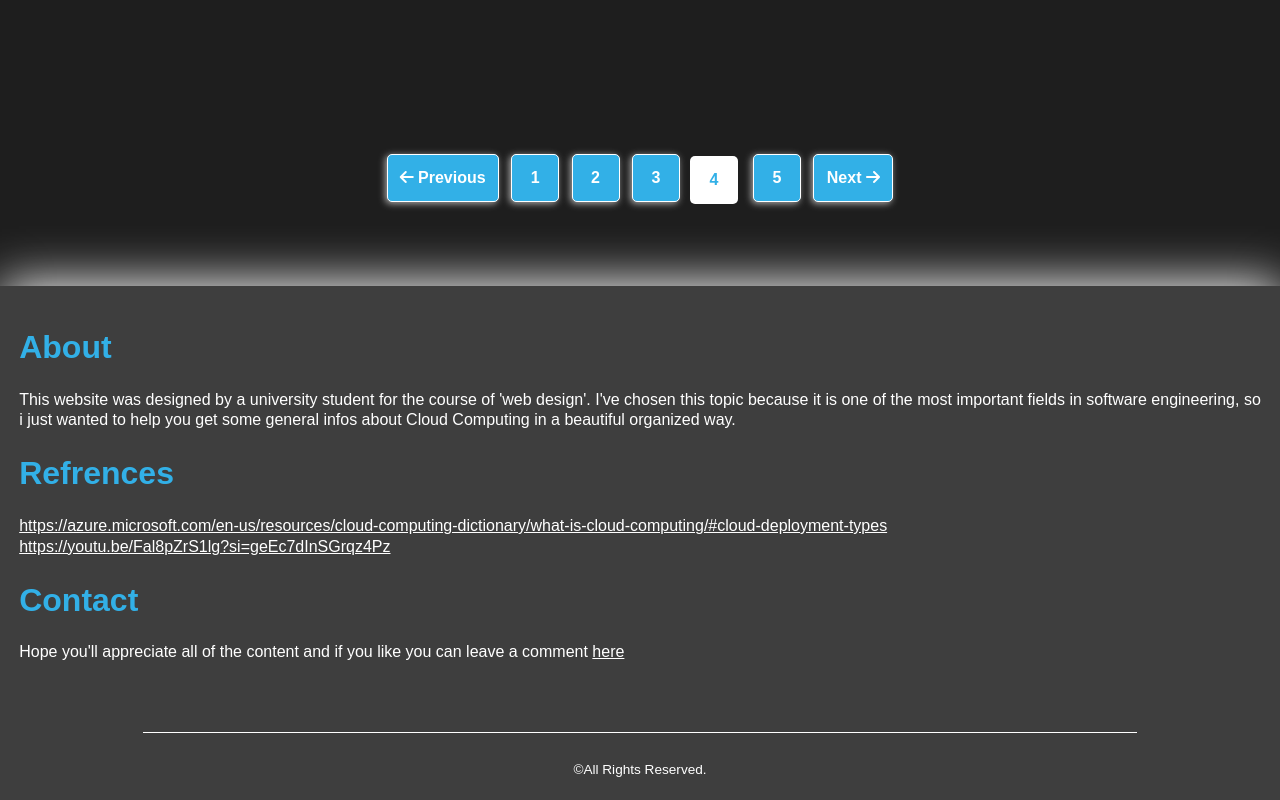
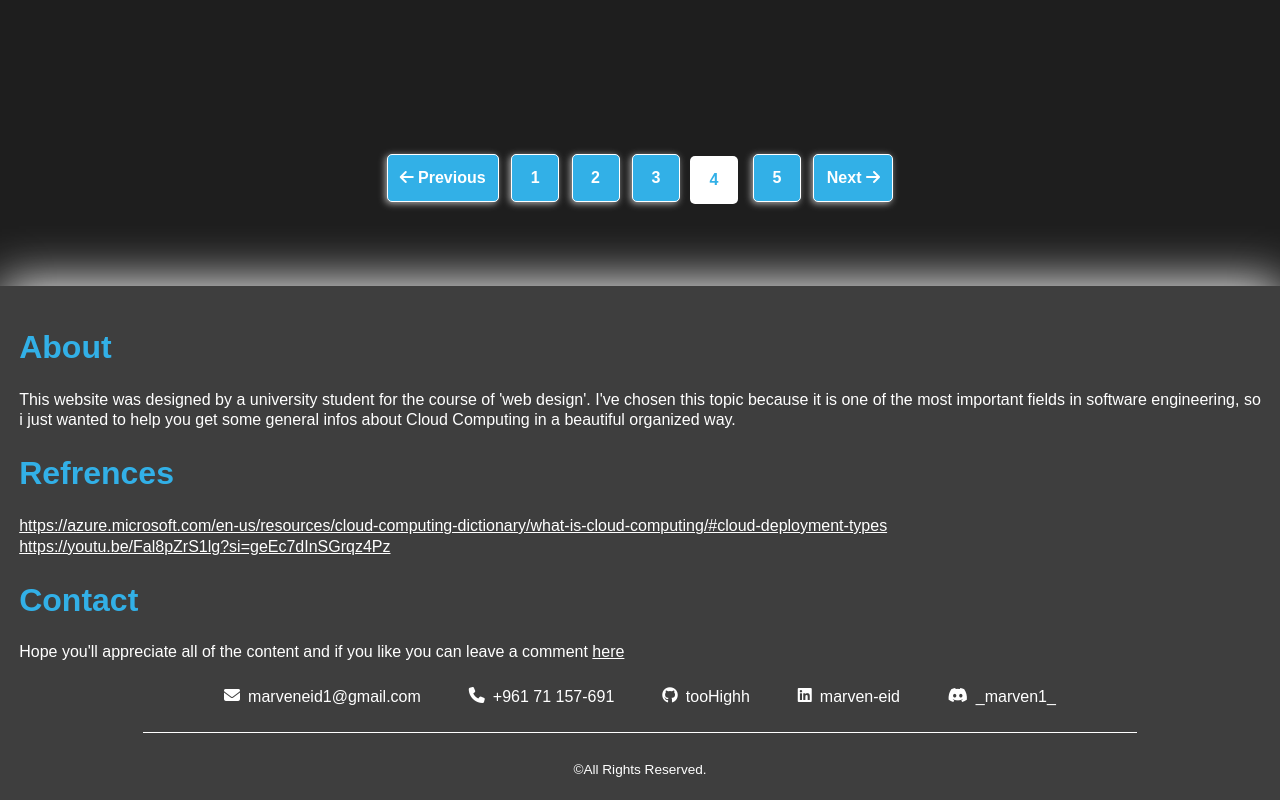
Before and after one commit to tooHighh/Cloud-Computing, a website: page public/pages/index4.html in a window 1280 px wide. Shown: the part 2043-2843 px from the top of the page. Drawn offline with nearby package versions, Linux system fonts and the light colour scheme; no server answers.

Commit message:
Update index4.html

```diff
--- a/public/pages/index4.html
+++ b/public/pages/index4.html
@@ -178,38 +178,42 @@
           leave a comment
           <a href="/pages/index6.html">here</a>
         </p>
-        <div class="contact-info">
-          <div class="contact-item co">
+   <div class="contact-info">
+          <div class="contact-item">
             <a href="mailto:marveneid1@gmail.com">
               <i class="fas fa-envelope"></i>
-              marveneid1@gmail.com</a
+              <p>marveneid1@gmail.com</p></a
             >
           </div>
 
-          <div class="contact-item co">
+          <div class="contact-item">
             <a href="tel:+961 71157691">
-              <i class="fas fa-phone"></i>+961 71 157-691</a
+              <i class="fas fa-phone"></i>
+              <p>+961 71 157-691</p></a
             >
           </div>
 
-          <div class="contact-item co">
+          <div class="contact-item">
             <a href="https://github.com/tooHighh" target="_blank">
-              <i class="fab fa-github"></i>tooHighh</a
+              <i class="fab fa-github"></i>
+              <p>tooHighh</p></a
             >
           </div>
 
-          <div class="contact-item co">
+          <div class="contact-item">
             <a
               href="https://linkedin.com/in/marven-eid-a09177333"
               target="_blank"
             >
-              <i class="fab fa-linkedin"></i>marven-eid</a
+              <i class="fab fa-linkedin"></i>
+              <p>marven-eid</p></a
             >
           </div>
 
-          <div class="contact-item co">
+          <div class="contact-item">
             <a href="https://discord.com/users/_marven1_" target="_blank">
-              <i class="fab fa-discord"></i>_marven1_</a
+              <i class="fab fa-discord"></i>
+              <p>_marven1_</p></a
             >
           </div>
         </div>
```
